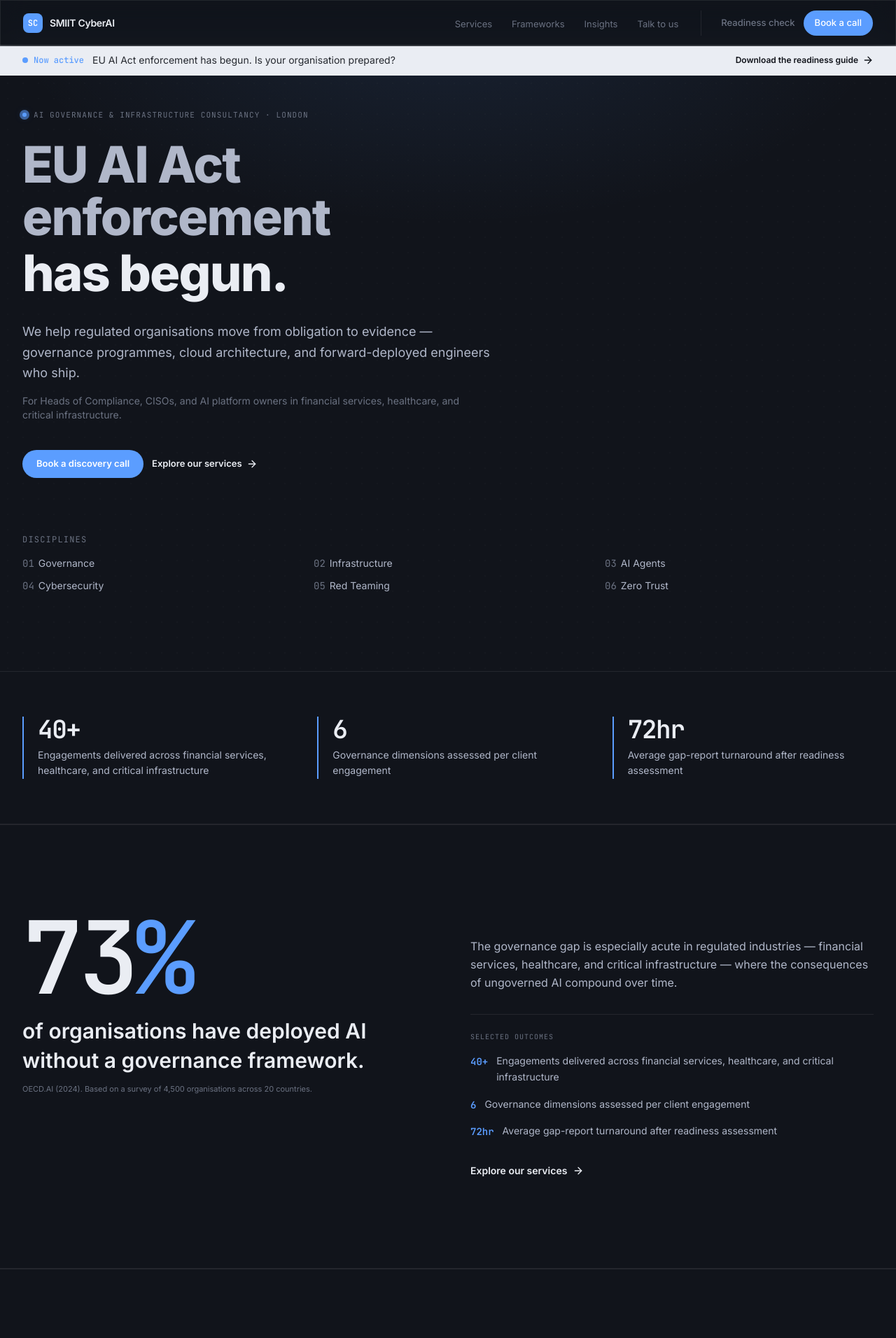
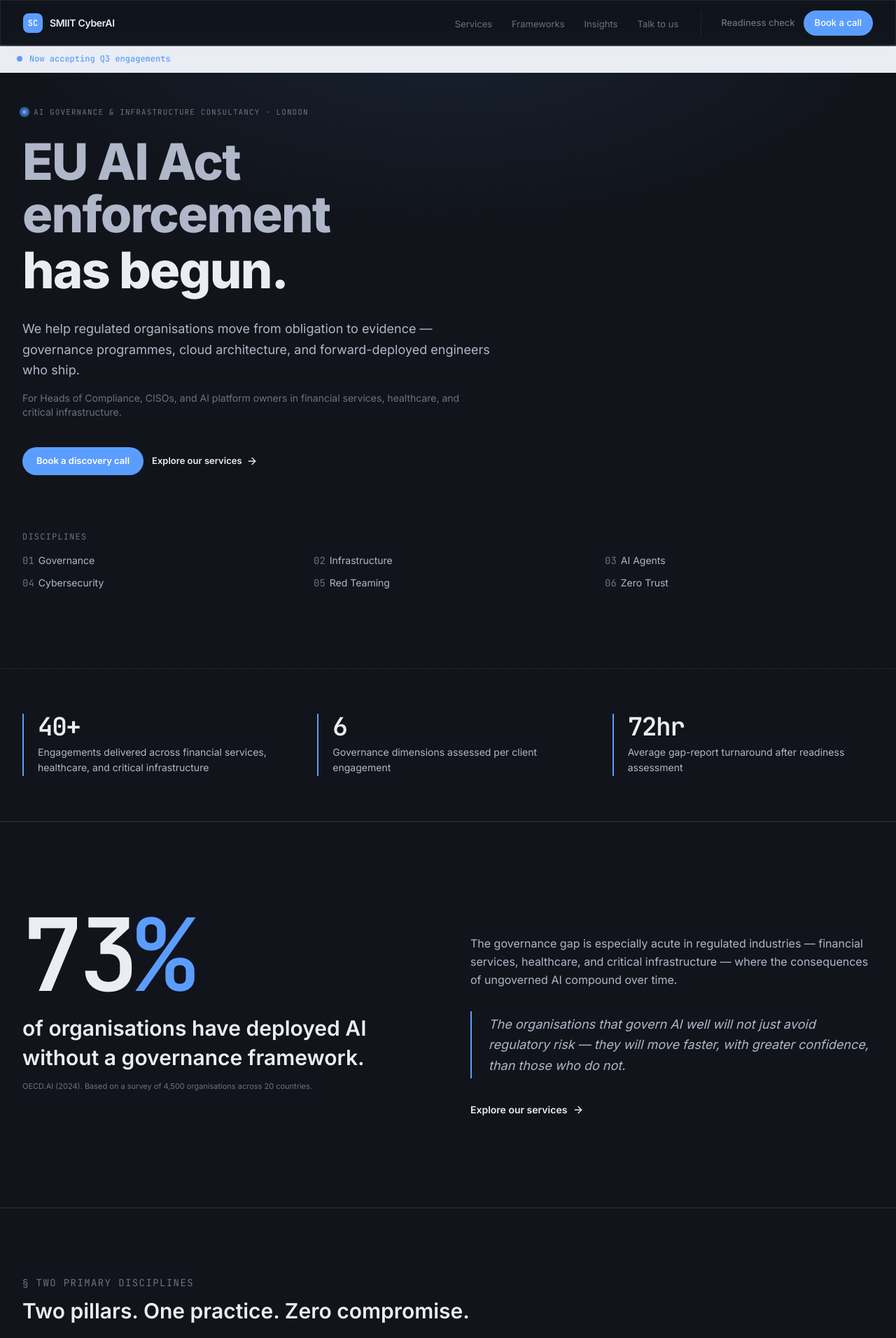
Before and after one commit to sameerkalyan/website-cloner, a Next.js app: page / in a window 1280 px wide. Shown: the top 1912 px of the page at 70% size. Built offline with nearby package versions, Linux system fonts and the light colour scheme.

Commit message:
fix: remove duplicate proof items from claim-stats, strip banner to status-only

```diff
--- a/src/components/announcement-banner.tsx
+++ b/src/components/announcement-banner.tsx
@@ -1,31 +1,14 @@
-import Link from "next/link";
-import { Icon } from "@/components/icons";
-
 export function AnnouncementBanner() {
   return (
     <aside className="relative z-30 bg-[var(--ink)] text-[var(--pa)] mt-16">
-      <div className="mx-auto max-w-7xl px-6 py-3 flex items-center justify-between gap-4 lg:px-8">
-        <div className="flex flex-col sm:flex-row sm:items-center gap-1 sm:gap-3 min-w-0">
-          <span className="inline-flex items-center gap-2 shrink-0">
+      <div className="mx-auto max-w-7xl px-6 py-3 flex items-center gap-2.5">
         <span className="relative flex h-2 w-2">
           <span className="animate-ping absolute inline-flex h-full w-full rounded-full bg-[var(--accent)] opacity-75" />
           <span className="relative inline-flex rounded-full h-2 w-2 bg-[var(--accent)]" />
         </span>
         <span className="text-xs font-mono font-medium text-[var(--accent)]">
-              Now active
+          Now accepting Q3 engagements
         </span>
-          </span>
-          <p className="text-sm text-[var(--pa)]/90 truncate">
-            EU AI Act enforcement has begun. Is your organisation prepared?
-          </p>
-        </div>
-        <Link
-          href="#"
-          className="inline-flex items-center gap-1.5 text-xs font-semibold text-[var(--pa)] whitespace-nowrap hover:text-[var(--accent)] transition-colors"
-        >
-          Download the readiness guide
-          <Icon name="arrowRight" />
-        </Link>
       </div>
     </aside>
   );
--- a/src/components/the-claim-stats.tsx
+++ b/src/components/the-claim-stats.tsx
@@ -2,7 +2,7 @@
 
 import Link from "next/link";
 import { Icon } from "@/components/icons";
-import { STAT_73PCT_NOTE, PROOF_ITEMS } from "@/components/site-data";
+import { STAT_73PCT_NOTE } from "@/components/site-data";
 
 export function TheClaimStats() {
   return (
@@ -17,9 +17,7 @@ export function TheClaimStats() {
             <h2 className="text-2xl md:text-3xl font-display font-semibold text-[var(--ink)] mt-6 leading-snug">
               of organisations have deployed AI without a governance framework.
             </h2>
-            <p className="text-[11px] text-[var(--ink3)] mt-3 leading-relaxed">
-              {STAT_73PCT_NOTE}
-            </p>
+            <p className="text-[11px] text-[var(--ink3)] mt-3 leading-relaxed">{STAT_73PCT_NOTE}</p>
           </div>
           <div className="pt-4 md:pt-8">
             <p className="text-base text-[var(--ink2)] leading-relaxed mb-8">
@@ -27,23 +25,13 @@ export function TheClaimStats() {
               financial services, healthcare, and critical infrastructure — where
               the consequences of ungoverned AI compound over time.
             </p>
-            <div className="border-t border-[var(--line)] pt-6 mb-8">
-              <p className="text-[10px] font-mono text-[var(--ink3)] uppercase tracking-widest mb-4">
-                Selected outcomes
+            <blockquote className="border-l-2 border-[var(--accent)] pl-6 py-1">
+              <p className="text-lg font-display italic text-[var(--ink2)] leading-relaxed">
+                The organisations that govern AI well will not just avoid
+                regulatory risk — they will move faster, with greater confidence,
+                than those who do not.
               </p>
-              <div className="space-y-4">
-                {PROOF_ITEMS.map((item) => (
-                  <div key={item.metric} className="flex items-start gap-3">
-                    <span className="text-sm font-mono font-bold text-[var(--accent)] mt-0.5">
-                      {item.metric}
-                    </span>
-                    <span className="text-sm text-[var(--ink2)] leading-relaxed">
-                      {item.label}
-                    </span>
-                  </div>
-                ))}
-              </div>
-            </div>
+            </blockquote>
             <div className="mt-8">
               <Link
                 href="#services"
```
Lines whose indentation alone changed are shown as unchanged.
